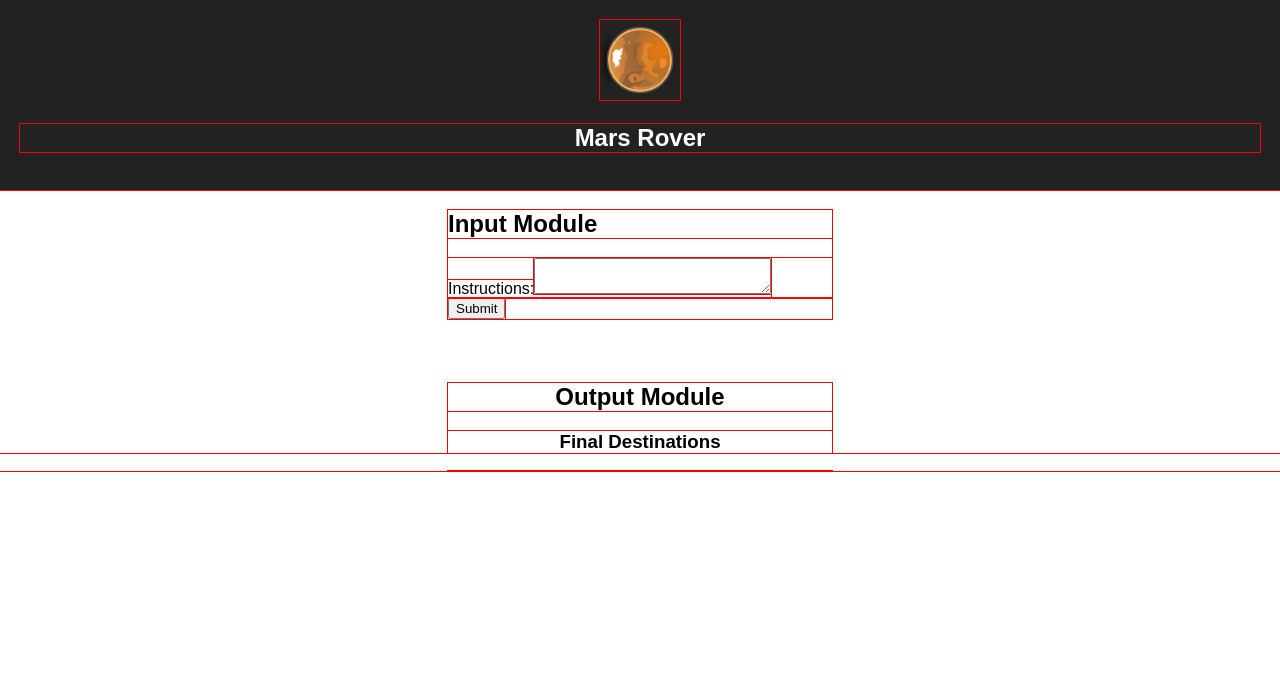
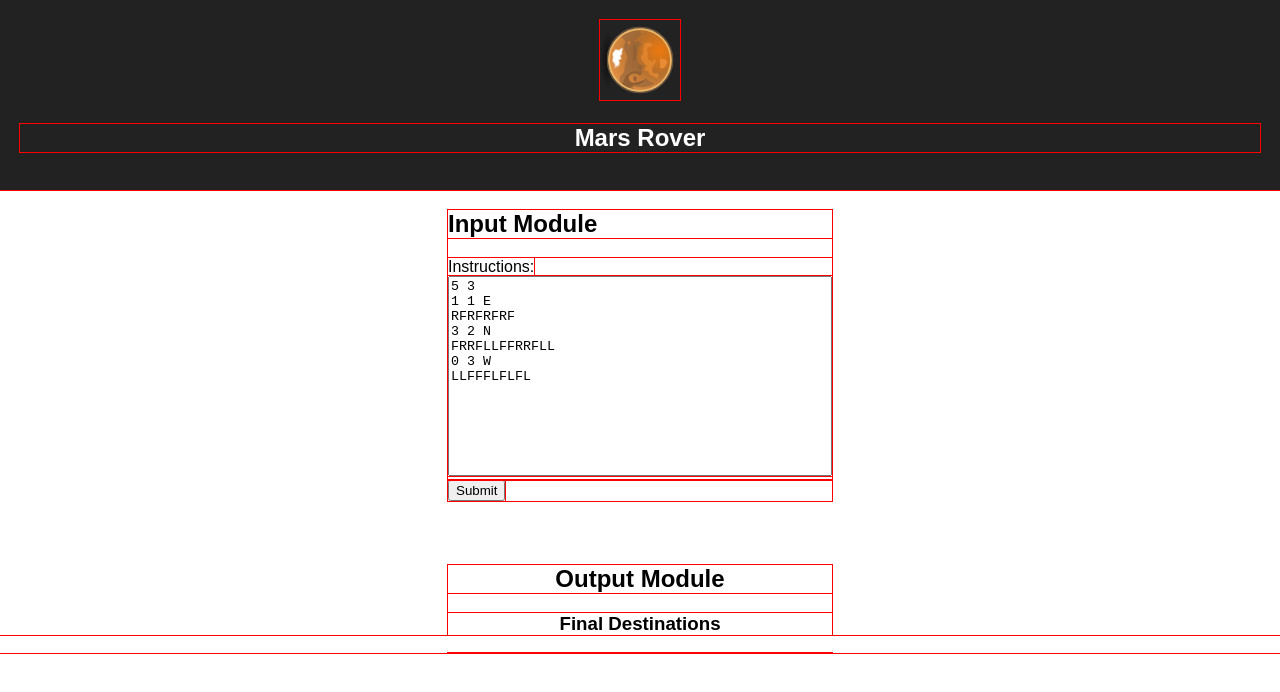
Before and after one commit to matt-paul/mars-robots-2017, a React (Create React App) app: page / in a window 1280 px wide. Shown: the top 692 px of the page. Built offline with nearby package versions, Linux system fonts and the light colour scheme.

Commit message:
Adjust input processing to account for coordinates seperated by single white space rather than none, caused by copy paste from challenge document.  Stying tweaks to the input module

```diff
--- a/src/App.js
+++ b/src/App.js
@@ -6,15 +6,21 @@ import type { Robot } from './functions/types';
 import logo from './mars.svg';
 import './App.css';
 
-import { processRobotArray } from './functions/missionControl';
-import { processInput } from './functions/input';
+import processRobotArray from './functions/missionControl';
+import processInput from './functions/input';
 
 
 class App extends Component {
   constructor() {
     super();
     this.state = {
-      input: '',
+      input: `5 3
+1 1 E
+RFRFRFRF
+3 2 N
+FRRFLLFFRRFLL
+0 3 W
+LLFFFLFLFL`,
       output: [],
     };
 
--- a/src/components/InputModule.js
+++ b/src/components/InputModule.js
@@ -50,10 +50,10 @@ export default styled(InputModule)`
   margin-left: auto;
   margin-right: auto;
   text-align: left;
-  .sm {
-    width: 20px;
-  }
-  .lg {
-    width: 60%;
+  textarea {
+    width: 100%;
+    height: 200px;
+    box-sizing: border-box;
+    resize: none;
   }
 `;
--- a/src/functions/input.js
+++ b/src/functions/input.js
@@ -1,11 +1,13 @@
 /* @flow */
+
 import _ from 'lodash-fp';
 
-export const processInput = (input: string) => {
+const processInput = (input: string) => {
   const [marsX, marsY] = input.trim()
-                             .slice(0, 2)
-                             .split('')
+                             .slice(0, 3)
+                             .split(' ')
                              .map(Number);
+
 
   const robotData = input.trim()
                          .split('\n')
@@ -13,12 +15,16 @@ export const processInput = (input: string) => {
                          .slice(1)
                          .map(r => r.trim());
 
+
   const orientationXYArray = robotData.filter((x, index) => index % 2 === 0)
+                                      .map(x => x.split(' '))
                                       .map(_.zipObject(['x', 'y', 'orientation']))
                                       .map(item => ({ ...item, y: parseInt(item.y, 10), x: parseInt(item.x, 10) }));
 
+
   const instructionArrays = robotData.filter((x, index) => index % 2 !== 0)
                                      .map(u => u.split(''));
+
 
   const otherObjectProperties = instructionArrays.map(item => ({
     ...{},
@@ -32,3 +38,5 @@ export const processInput = (input: string) => {
 
   return _.merge(otherObjectProperties, orientationXYArray);
 };
+
+export default processInput;
--- a/src/functions/missionControl.js
+++ b/src/functions/missionControl.js
@@ -1,8 +1,10 @@
 // @flow
+
 import type { Robot } from './types';
 import { processRobot } from './robotProcessing';
 
-export const processRobotArray = (array: Array<Robot>) => {
+
+const processRobotArray = (array: Array<Robot>) => {
   const lostRobots = [];
   const newArray = array.map((item) => {
     const robot = processRobot(item, lostRobots);
@@ -13,3 +15,5 @@ export const processRobotArray = (array: Array<Robot>) => {
   });
   return newArray;
 };
+
+export default processRobotArray;
--- a/src/functions/robotProcessing.js
+++ b/src/functions/robotProcessing.js
@@ -48,7 +48,6 @@ export const setLostFlag = (robot: Robot) => {
 export const saveLastOnPlanetPosition = (robot: Robot) => {
   let newRobot;
   if (robot.lost === true) {
-    const offXAxis = robot.x > robot.marsX;
     const offYAxis = robot.y > robot.marsY;
     newRobot = offYAxis ? ({ ...robot, lastCoordinates: [robot.x, robot.y - 1] }) :
      ({ ...robot, lastCoordinates: [robot.x - 1, robot.y] });
```
Also changed, not shown: 2 other files (tests, documents, lock files or other folders).
